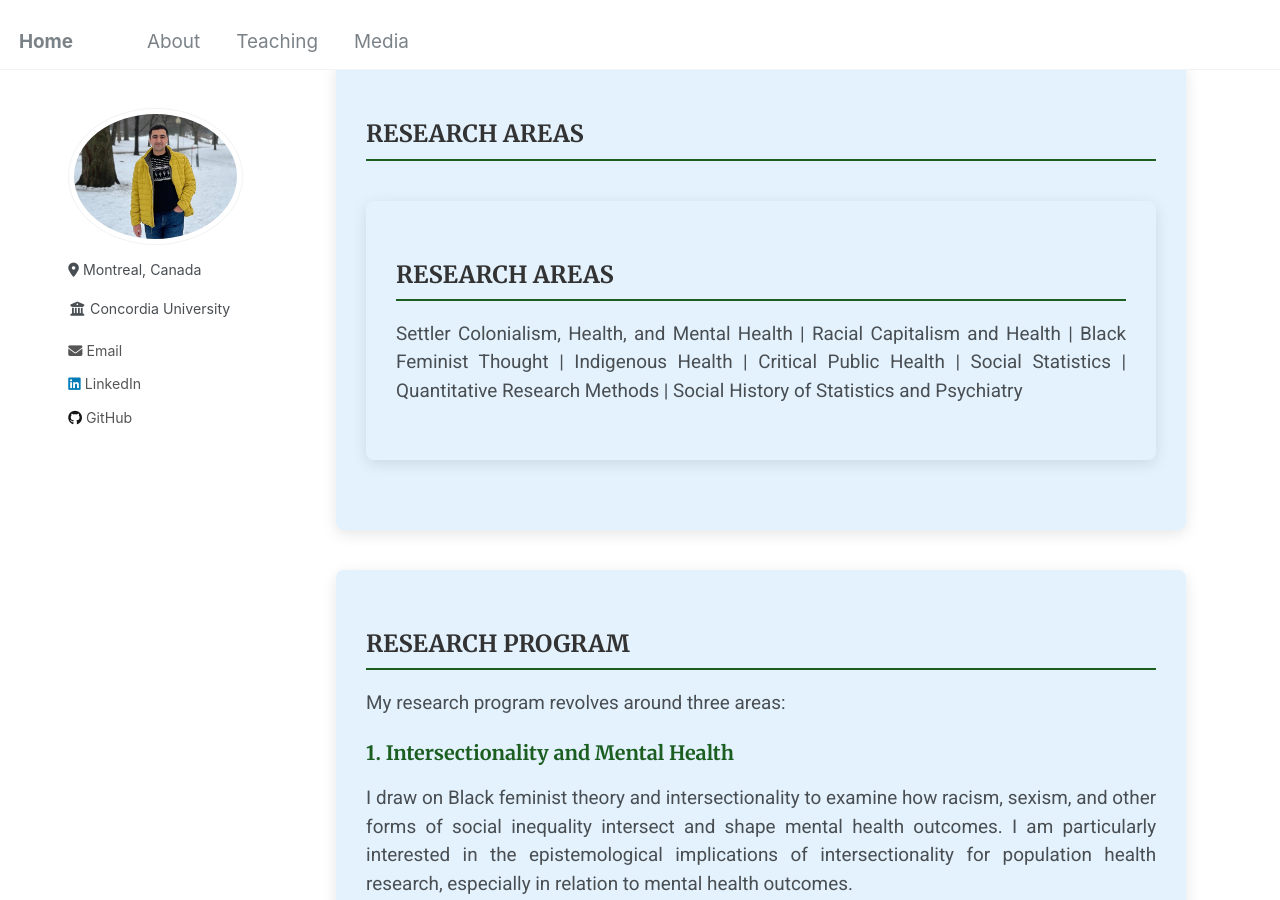
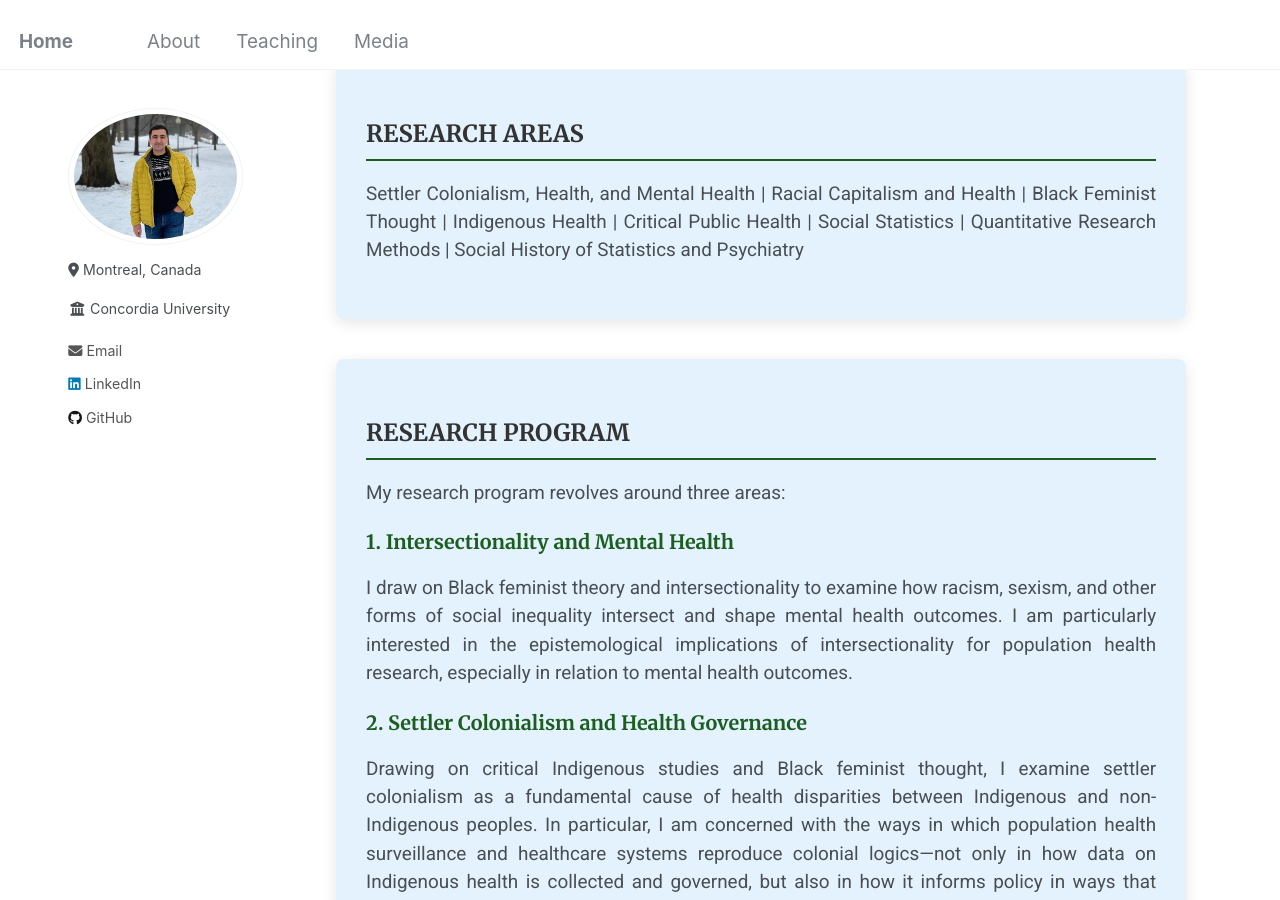
Before and after one commit to Mohsnmonji/mohsnmonji.github.io, a Jekyll site: the page built from about-me.md, in a window 1280 px wide and 900 px high, scrolled down 528 px. Built offline with Jekyll 4.4.1, drawn with Linux system fonts in a browser that asks for light colours.

Commit message:
Update about-me.md

```diff
--- a/about-me.md
+++ b/about-me.md
@@ -67,14 +67,9 @@ author_profile: true
 <!-- CARD 2: RESEARCH AREAS -->
 <div class="about-card">
   <h2>RESEARCH AREAS</h2>
-<!-- CARD 2: RESEARCH AREAS -->
-<div class="about-card">
-  <h2>RESEARCH AREAS</h2>
   <p>
     Settler Colonialism, Health, and Mental Health | Racial Capitalism and Health | Black Feminist Thought | Indigenous Health | Critical Public Health | Social Statistics | Quantitative Research Methods | Social History of Statistics and Psychiatry
   </p>
-</div>
-
 </div>
 
 <!-- CARD 3: RESEARCH PROGRAM -->
```
